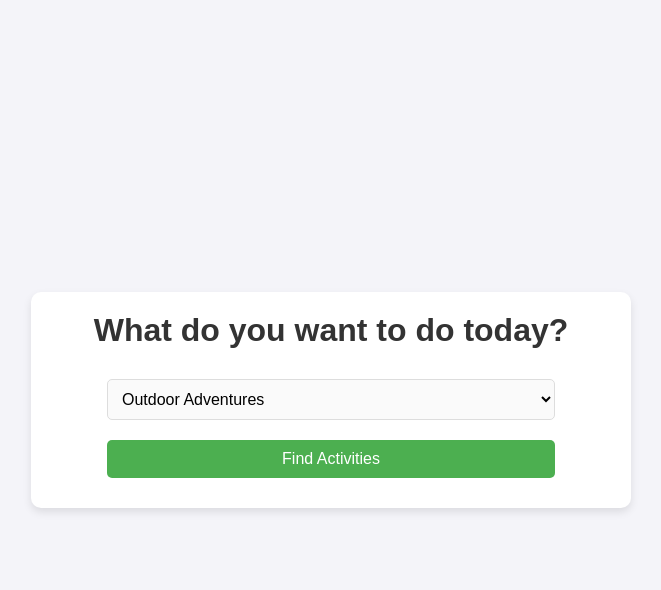
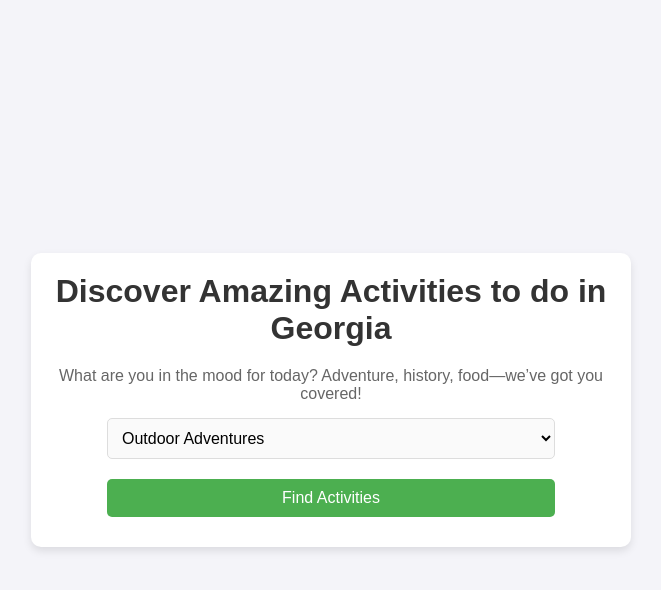
Before and after one commit to ksu-is/Today-s-Agenda, a Flask app: page / in a window 1280 px wide. Shown: the top 590 px of the page, without its empty margins (309-970 px from the left). Run offline with Flask 3, Linux system fonts and the light colour scheme.

Commit message:
Update index.html

```diff
--- a/templates/index.html
+++ b/templates/index.html
@@ -5,7 +5,8 @@
 </head>
 <body>
     <div class="container">
-        <h1>What do you want to do today?</h1>
+        <h1>Discover Amazing Activities to do in Georgia</h1>
+        <p>What are you in the mood for today? Adventure, history, food—we’ve got you covered!</p>
         <form action="/activities" method="POST">
             <select name="category">
                 {% for category in categories %}
```
